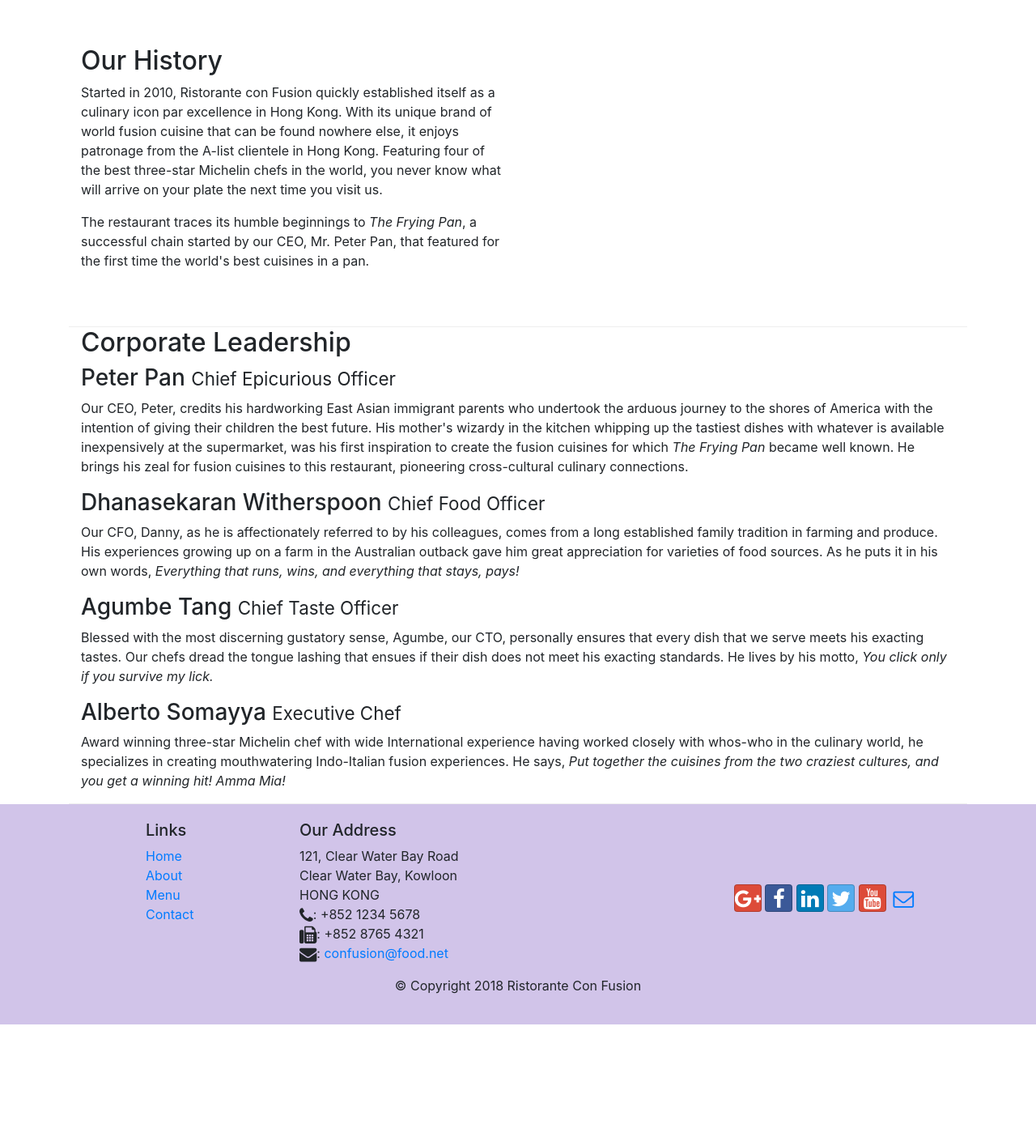
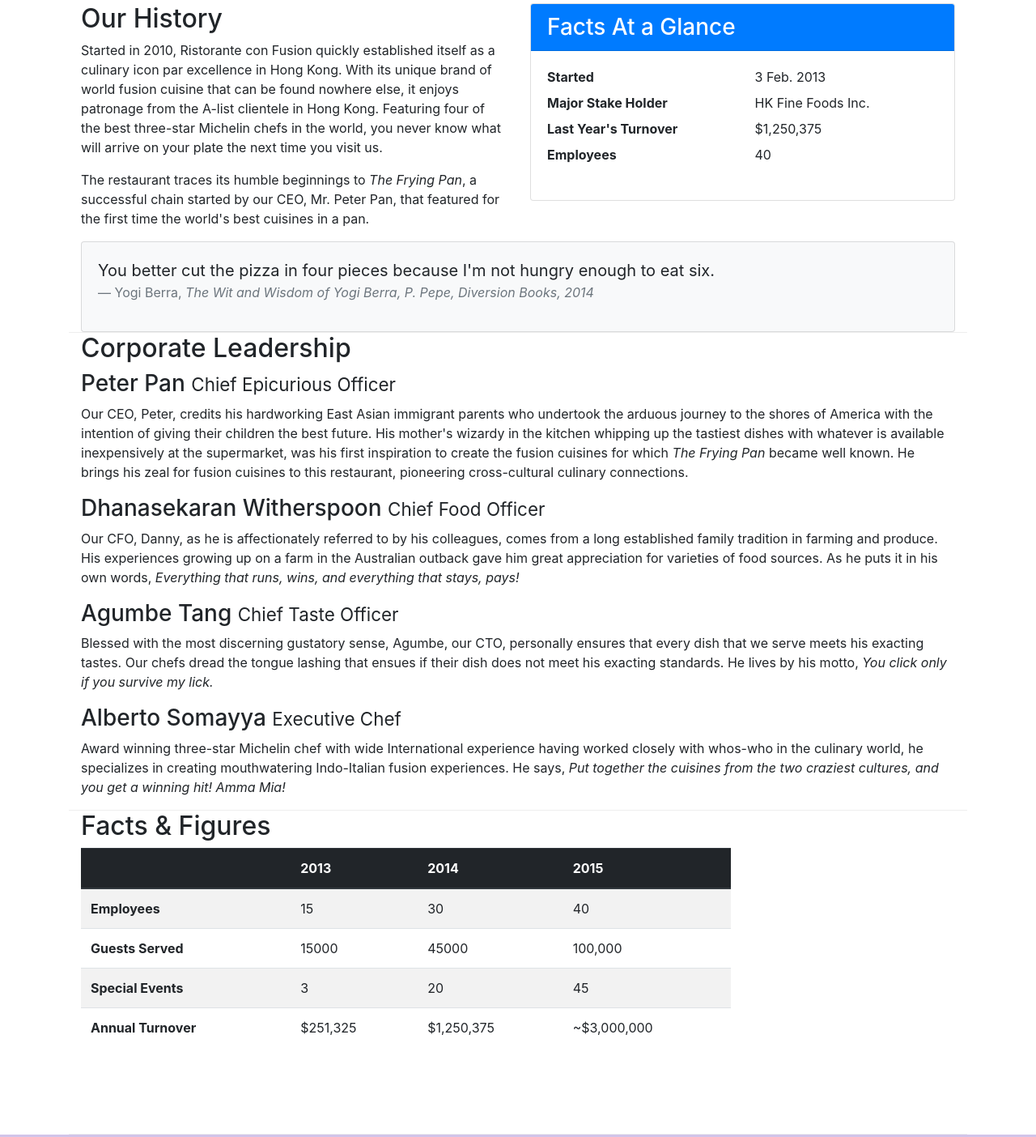
Before and after one commit to Shaaali/web_course_1, a website: page aboutus.html in a window 1280 px wide. Shown: the part 461-1865 px from the top of the page at 81% size. Before the commit the page ends 1726 px from the top, so only its background shows below. Drawn offline with nearby package versions, Linux system fonts and the light colour scheme.

Commit message:
cards_tables_added

```diff
--- a/aboutus.html
+++ b/aboutus.html
@@ -45,7 +45,7 @@
     </header>
 
     <div class="container">
-        <div  class="row align-items-center">
+        <div  class="row ">
             <ol class="col-12 breadcrumb">
                 <li class="breadcrumb-item"><a href="./index.html">Home</a></li>
                 <li class="breadcrumb-item active">About Us</li>
@@ -56,18 +56,45 @@
             </div>
         </div>
 
-        <div class="row row-content align-items-center">
+        <div class="row row-content ">
             <div class="col-12 col-sm-6">
                 <h2>Our History</h2>
                 <p>Started in 2010, Ristorante con Fusion quickly established itself as a culinary icon par excellence in Hong Kong. With its unique brand of world fusion cuisine that can be found nowhere else, it enjoys patronage from the A-list clientele in Hong Kong.  Featuring four of the best three-star Michelin chefs in the world, you never know what will arrive on your plate the next time you visit us.</p>
                 <p>The restaurant traces its humble beginnings to <em>The Frying Pan</em>, a successful chain started by our CEO, Mr. Peter Pan, that featured for the first time the world's best cuisines in a pan.</p>
             </div>
-            <div class="col col-sm">
-            </div>
-        </div>
+                <div class="col-12 col-sm-6">
+                    <div class="card">
+                        <h3 class="card-header bg-primary text-white">Facts At a Glance</h3>
+                        <div class="card-body">
+                            <dl class="row">
+                                <dt class="col-6">Started</dt>
+                                <dd class="col-6">3 Feb. 2013</dd>
+                                <dt class="col-6">Major Stake Holder</dt>
+                                <dd class="col-6">HK Fine Foods Inc.</dd>
+                                <dt class="col-6">Last Year's Turnover</dt>
+                                <dd class="col-6">$1,250,375</dd>
+                                <dt class="col-6">Employees</dt>
+                                <dd class="col-6">40</dd>
+                            </dl>
+                        </div>
+                    </div>
+                </div>
+                <div class="col-12">
+                    <div class="card card-body bg-light">
+                        <blockquote class="blockquote">
+                            <p class="mb-0">You better cut the pizza in four pieces because
+                                I'm not hungry enough to eat six.</p>
+                            <footer class="blockquote-footer">Yogi Berra,
+                                <cite title="Source Title">The Wit and Wisdom of Yogi Berra,
+                                P. Pepe, Diversion Books, 2014</cite>
+                            </footer>
+                        </blockquote>
+                    </div>
+                </div>
+         </div>
 
 
-        <div class="row row-content align-items-center">
+         <div class="row row-content ">
             <div class="col-12">
                 <h2>Corporate Leadership</h2>
                 <h3>Peter Pan <small>Chief Epicurious Officer</small></h3>
@@ -79,7 +106,53 @@
                 <h3>Alberto Somayya <small>Executive Chef</small></h3>
                 <p class="d-none d-sm-block">Award winning three-star Michelin chef with wide International experience having worked closely with whos-who in the culinary world, he specializes in creating mouthwatering Indo-Italian fusion experiences. He says, <em>Put together the cuisines from the two craziest cultures, and you get a winning hit! Amma Mia!</em></p>
             </div>
-       </div>
+        </div>
+
+
+        <div class="row row-content">
+            <div class="col-12 col-sm-9">
+                <h2>Facts &amp; Figures</h2>
+                <div class="table-responsive">
+                    <table class="table table-striped">
+                        <thead class="thead-dark">
+                            <tr>
+                                <th>&nbsp;</th>
+                                <th>2013</th>
+                                <th>2014</th>
+                                <th>2015</th>
+                            </tr>
+                        </thead>
+                        <tbody>
+                            <tr>
+                                <th>Employees</th>
+                                <td>15</td>
+                                <td>30</td>
+                                <td>40</td>
+                            </tr>
+                            <tr>
+                                <th>Guests Served</th>
+                                <td>15000</td>
+                                <td>45000</td>
+                                <td>100,000</td>
+                            </tr>
+                            <tr>
+                                <th>Special Events</th>
+                                <td>3</td>
+                                <td>20</td>
+                                <td>45</td>
+                            </tr>
+                            <tr>
+                                <th>Annual Turnover</th>
+                                <td>$251,325</td>
+                                <td>$1,250,375</td>
+                                <td>~$3,000,000</td>
+                            </tr>
+                        </tbody>
+                    </table>
+                </div>
+            </div>
+        <div class="col-12 col-sm-3"></div>
+        </div>
     </div>
 
     <footer class="footer">
```
